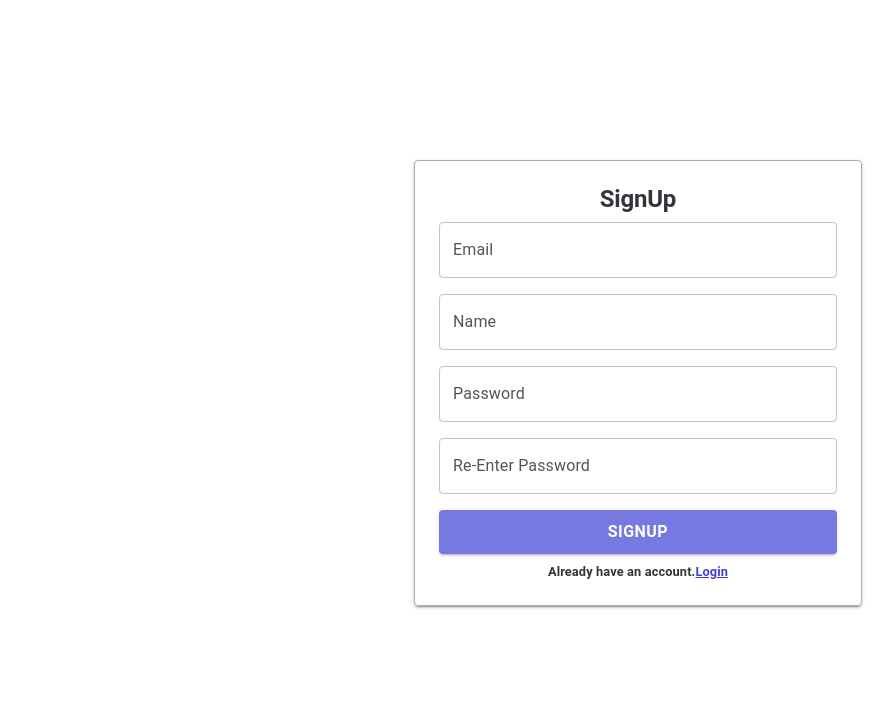
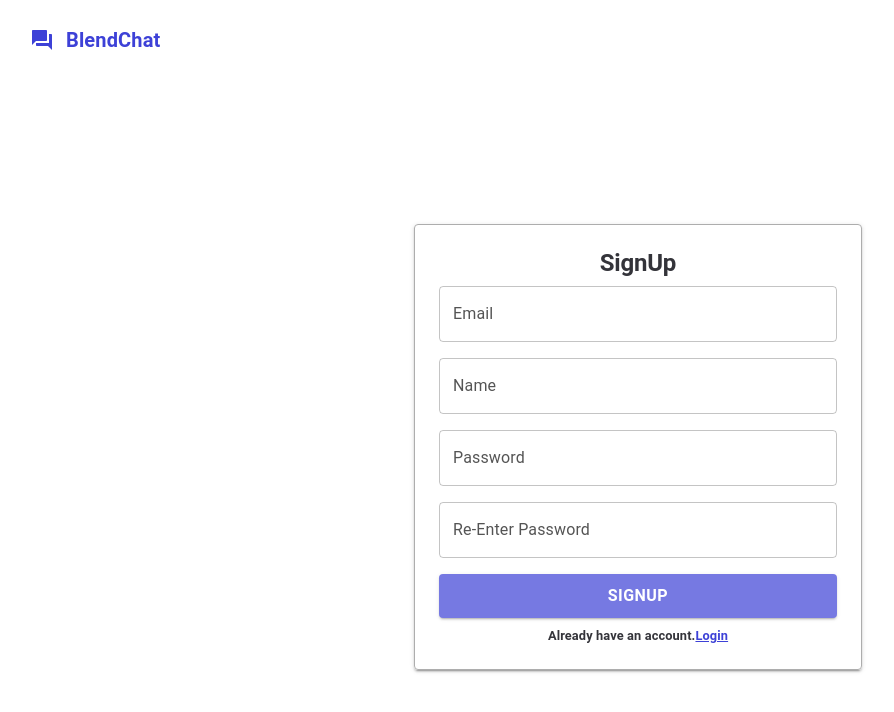
Before and after one commit to SauravKumar-max/chat-app, a React (Create React App) app: page /signup in a window 1280 px wide. Shown: the top 712 px of the page, without its empty margins (2-896 px from the left). Built offline with nearby package versions, Linux system fonts and the light colour scheme.

Commit message:
feat: added app logo

```diff
--- a/src/pages/Signup.tsx
+++ b/src/pages/Signup.tsx
@@ -6,9 +6,11 @@ import {
   Button,
   Backdrop,
   CircularProgress,
+  IconButton,
 } from "@mui/material";
 import { useNavigate } from "react-router-dom";
 import { useAuth } from "../context/AuthProvider";
+import ForumIcon from "@mui/icons-material/Forum";
 import { InputVlaueType } from "./pages.types";
 import {
   buttonStyle,
@@ -77,6 +79,22 @@ export function Signup() {
 
   return (
     <div>
+      <Stack
+        direction={"row"}
+        alignItems={"center"}
+        sx={{ margin: "1rem 2rem" }}
+      >
+        <IconButton size="large" edge="start" color="primary" aria-label="menu">
+          <ForumIcon />
+        </IconButton>
+        <Typography
+          variant="h6"
+          component="div"
+          sx={{ flexGrow: 1, fontWeight: "bold", color: "#3d41d7" }}
+        >
+          BlendChat
+        </Typography>
+      </Stack>
       <Stack direction={"column"} alignItems={"center"} sx={authContainer}>
         <Typography variant="h2" sx={authHeader}>
           SignUp
```
